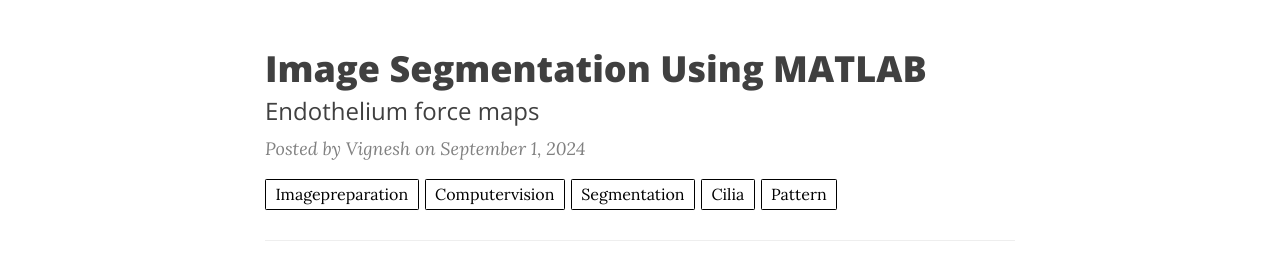
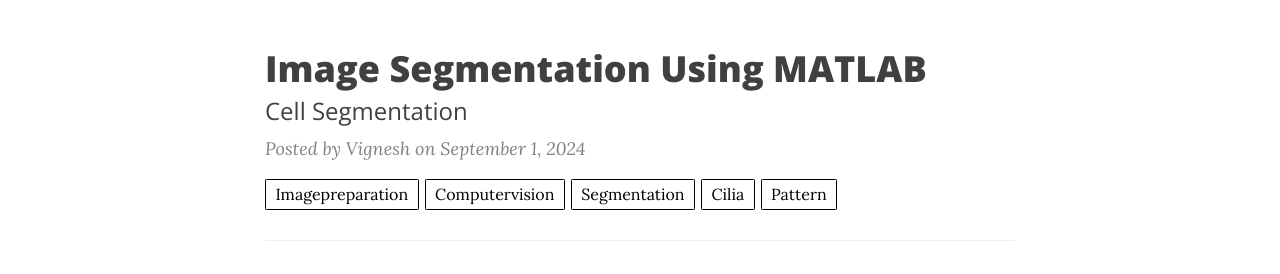
Before and after one commit to vignesharavind/vignesharavind.github.io, a Jekyll site: the page built from index.html, in a window 1280 px wide and 900 px high. Shown: the part 414-688 px from the top of the window. Built offline with Jekyll 4.4.1, drawn with Linux system fonts in a browser that asks for light colours; nearby versions of some CDN libraries; the list of posts is cut into pages by our own code.

Commit message:
Update 2024-09-01-Image-Segmentation.markdown

```diff
--- a/_posts/2024-09-01-Image-Segmentation.markdown
+++ b/_posts/2024-09-01-Image-Segmentation.markdown
@@ -13,7 +13,7 @@
 title: Image Segmentation Using MATLAB
 author: Vignesh
 tags: ImagePreparation ComputerVision Segmentation cilia Pattern
-subtitle: Endothelium force maps
+subtitle: Cell Segmentation
 category: project
 published: true
 visualworkflow: true
```
